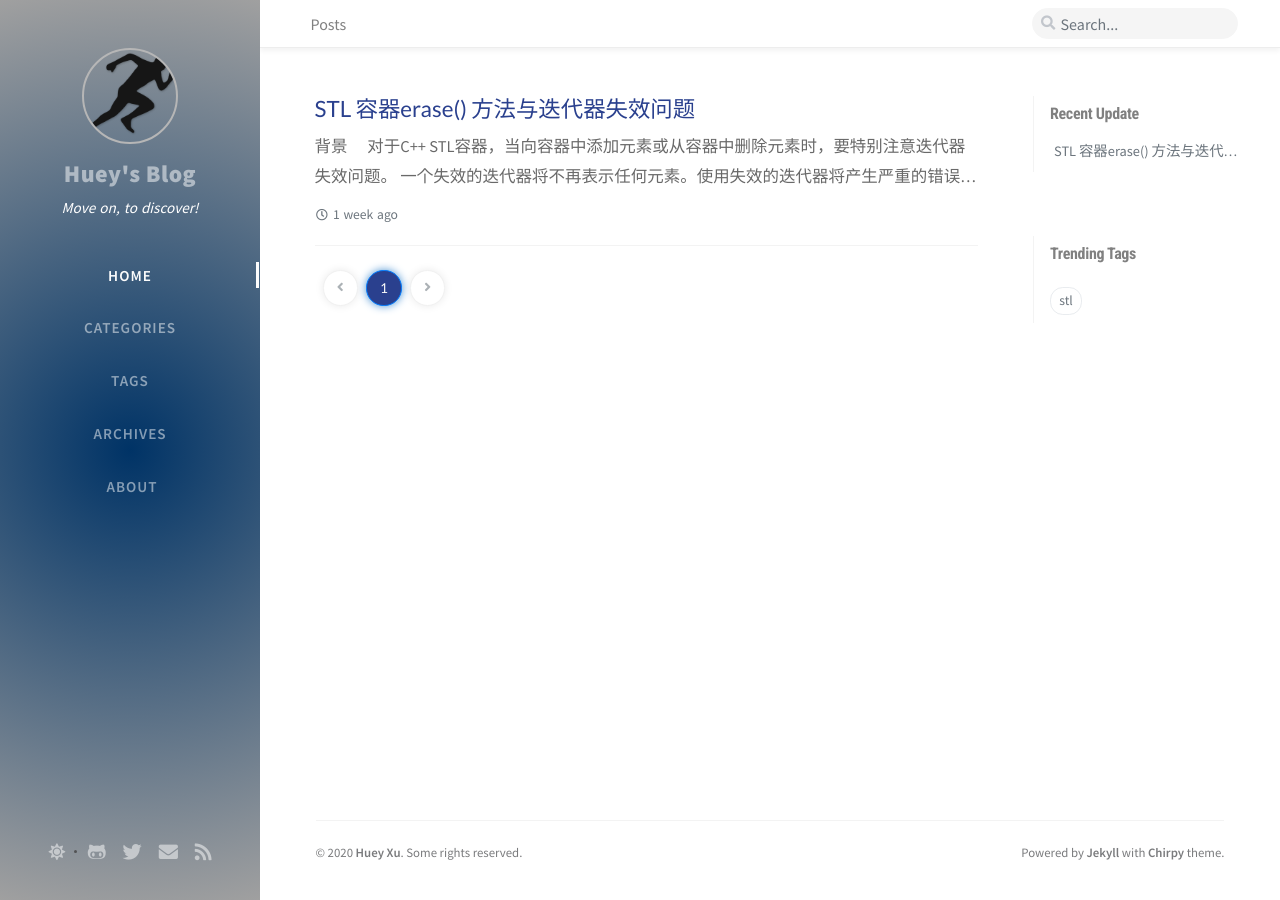
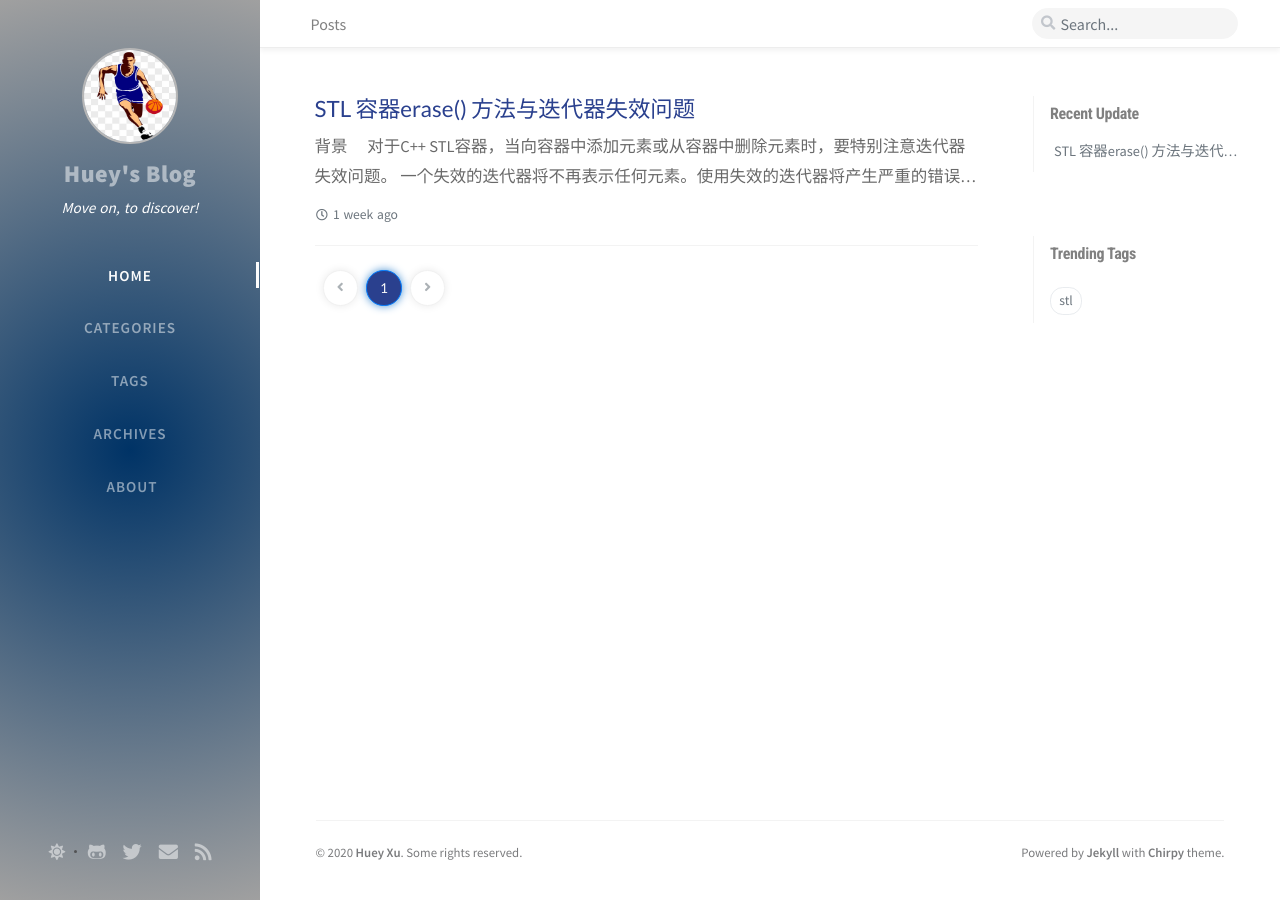
Before and after one commit to hughesxu/hughesxu.github.io, a Jekyll site: the page built from index.html, in a window 1280 px wide. Built offline with Jekyll 4.4.1, drawn with Linux system fonts in a browser that asks for light colours; nearby versions of some CDN libraries; the list of posts is cut into pages by our own code; comment, search, counter and statistics services are not loaded.

Commit message:
Update avatar

```diff
--- a/_config.yml
+++ b/_config.yml
@@ -20,7 +20,7 @@ url: 'http://hughesxu.github.io'
 # change to your full name
 author: Huey Xu
 
-avatar: /assets/img/sample/favicon_running.png   # support internet resources
+avatar: /assets/img/sample/basketball.jpg   # support internet resources
 
 # change to your github username
 github:
```
Also changed, not shown: assets/img/sample/basketball.jpg (added).
